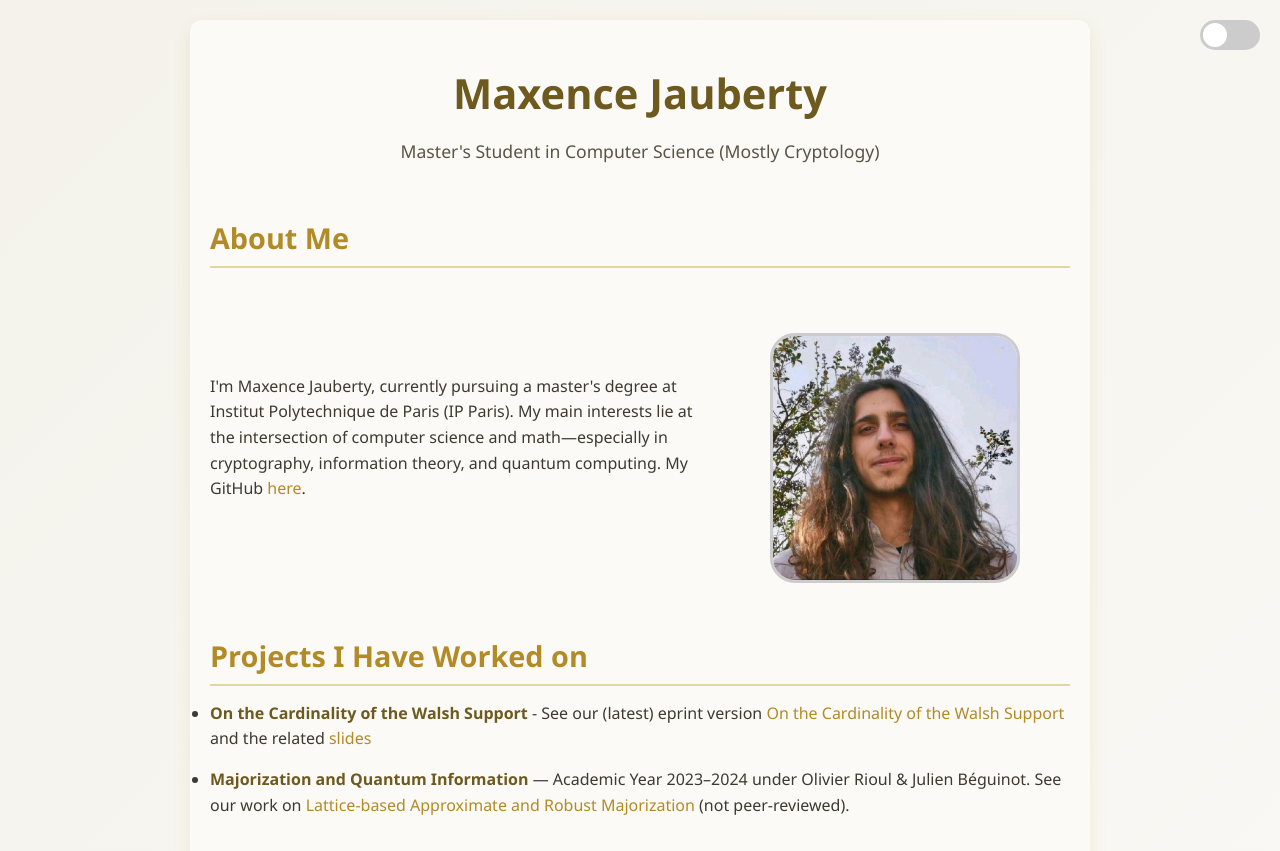
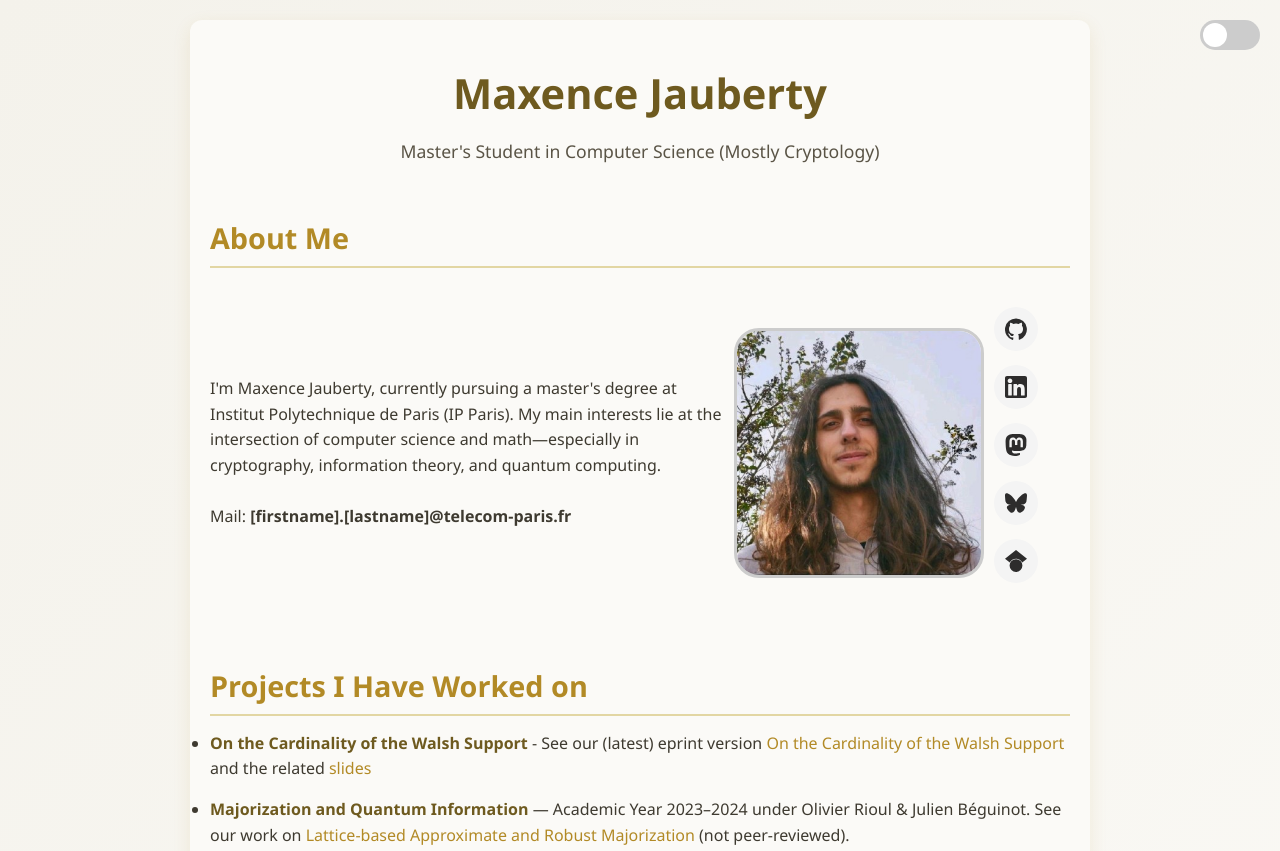
Before and after one commit to MJauberty/mjauberty.github.io, a plain HTML site: page index.html in a window 1280 px wide. Shown: the top 851 px of the page. Drawn offline with Linux system fonts and the light colour scheme.

Commit message:
réseaux

```diff
--- a/css/styles.css
+++ b/css/styles.css
@@ -181,8 +181,10 @@ body.dark-mode .theme-toggle .circle {
   object-fit: cover;
   flex-shrink: 0;
   border: 3px solid #ccc;
-  margin: 50px;
-  margin-bottom: 10px;
+  margin: 0px;
+  margin-left: 10px;
+  margin-right: 10px;
+  margin-bottom: 0px;
 }
 
 @media (max-width: 600px) {
@@ -191,3 +193,50 @@ body.dark-mode .theme-toggle .circle {
     text-align: center;
   }
 }
+
+.social-links {
+  margin: 24px 0 8px;
+  display: flex;
+  flex-wrap: wrap;
+  gap: 14px;
+  align-items: center;
+}
+
+.social-links a {
+  --size: 44px;
+  display: inline-flex;
+  justify-content: center;
+  align-items: center;
+  width: var(--size);
+  height: var(--size);
+  border-radius: 50%;
+  background: #f4f4f4;
+  text-decoration: none;
+  box-shadow: 0 0 0 0 rgba(0,0,0,.08);
+  transition: transform .18s ease, box-shadow .18s ease, background .18s ease, opacity .18s ease;
+  opacity: .95;
+}
+
+.social-links a:hover {
+  transform: translateY(-2px);
+  box-shadow: 0 6px 20px rgba(0,0,0,.08);
+  background: #111;
+  opacity: 1;
+}
+
+.social-links svg {
+  width: 22px;
+  height: 22px;
+  fill: currentColor;
+  color: #222;
+}
+.social-links a:hover svg {
+  color: #fff;
+}
+
+@media (prefers-color-scheme: dark) {
+  .social-links a { background: #1f1f1f; }
+  .social-links svg { color: #ddd; }
+  .social-links a:hover { background: #fff; }
+  .social-links a:hover svg { color: #000; }
+}
--- a/index.html
+++ b/index.html
@@ -9,6 +9,7 @@
 </head>
 
 
+
 <body>
   <div class="container">
       <div class="theme-toggle" id="toggle-theme">
@@ -17,22 +18,63 @@
     <header>
 
       <h1>Maxence Jauberty</h1>
+
       <p>Master's Student in Computer Science (Mostly Cryptology)</p>
+
     </header>
 
+
     <section id="about">
-      <h2>About Me</h2>
+      <h2>About Me </h2>
+
     <div class="about-wrapper">
 
     <p>
       I'm Maxence Jauberty, currently pursuing a master's degree at Institut Polytechnique de Paris (IP Paris).
       My main interests lie at the intersection of computer science and math—especially in cryptography,
       information theory, and quantum computing.
-      My GitHub <a href="https://github.com/MJauberty">here</a>.
+
+      <br>
+      <br>
+      Mail: <strong>[firstname].[lastname]@telecom-paris.fr</strong>
 
     </p>
+
     <img src="img/photo.jpeg" alt="Moi" class="about-photo">
+        <section id="social" class="social-links" aria-label="Réseaux sociaux">
+
+  <a href="https://github.com/MJauberty" target="_blank" rel="me noopener" aria-label="GitHub" title="GitHub">
+    <svg viewBox="0 0 24 24" aria-hidden="true"><path d="M12 .5a12 12 0 0 0-3.79 23.39c.6.11.82-.26.82-.58v-2.16c-3.34.73-4.04-1.61-4.04-1.61-.55-1.41-1.34-1.79-1.34-1.79-1.09-.75.08-.74.08-.74 1.2.09 1.83 1.23 1.83 1.23 1.07 1.83 2.8 1.3 3.48.99.11-.78.42-1.3.76-1.6-2.66-.3-5.46-1.33-5.46-5.93 0-1.31.47-2.38 1.23-3.22-.13-.3-.54-1.52.12-3.17 0 0 1.01-.32 3.3 1.23a11.45 11.45 0 0 1 6.01 0c2.3-1.55 3.31-1.23 3.31-1.23.66 1.65.25 2.87.12 3.17.77.84 1.23 1.91 1.23 3.22 0 4.61-2.8 5.62-5.47 5.92.43.38.81 1.12.81 2.27v3.36c0 .32.21.7.83.58A12 12 0 0 0 12 .5Z"/></svg>
+  </a>
+
+  <a href="https://www.linkedin.com/in/maxence-jauberty-2b58371b5/" target="_blank" rel="me noopener" aria-label="LinkedIn" title="LinkedIn">
+  <svg height="800px" width="800px" version="1.1" id="Layer_1" xmlns="http://www.w3.org/2000/svg" xmlns:xlink="http://www.w3.org/1999/xlink"
+	 viewBox="0 0 382 382" xml:space="preserve">
+<path  d="M347.445,0H34.555C15.471,0,0,15.471,0,34.555v312.889C0,366.529,15.471,382,34.555,382h312.889
+	C366.529,382,382,366.529,382,347.444V34.555C382,15.471,366.529,0,347.445,0z M118.207,329.844c0,5.554-4.502,10.056-10.056,10.056
+	H65.345c-5.554,0-10.056-4.502-10.056-10.056V150.403c0-5.554,4.502-10.056,10.056-10.056h42.806
+	c5.554,0,10.056,4.502,10.056,10.056V329.844z M86.748,123.432c-22.459,0-40.666-18.207-40.666-40.666S64.289,42.1,86.748,42.1
+	s40.666,18.207,40.666,40.666S109.208,123.432,86.748,123.432z M341.91,330.654c0,5.106-4.14,9.246-9.246,9.246H286.73
+	c-5.106,0-9.246-4.14-9.246-9.246v-84.168c0-12.556,3.683-55.021-32.813-55.021c-28.309,0-34.051,29.066-35.204,42.11v97.079
+	c0,5.106-4.139,9.246-9.246,9.246h-44.426c-5.106,0-9.246-4.14-9.246-9.246V149.593c0-5.106,4.14-9.246,9.246-9.246h44.426
+	c5.106,0,9.246,4.14,9.246,9.246v15.655c10.497-15.753,26.097-27.912,59.312-27.912c73.552,0,73.131,68.716,73.131,106.472
+	L341.91,330.654L341.91,330.654z"/>
+</svg>
+  </a>
+
+  <a href="https://mastodon.social/@Mjauberty" target="_blank" rel="me noopener" aria-label="Mastodon" title="Mastodon">
+<svg role="img" viewBox="0 0 24 24" xmlns="http://www.w3.org/2000/svg"><title>Mastodon</title><path d="M23.268 5.313c-.35-2.578-2.617-4.61-5.304-5.004C17.51.242 15.792 0 11.813 0h-.03c-3.98 0-4.835.242-5.288.309C3.882.692 1.496 2.518.917 5.127.64 6.412.61 7.837.661 9.143c.074 1.874.088 3.745.26 5.611.118 1.24.325 2.47.62 3.68.55 2.237 2.777 4.098 4.96 4.857 2.336.792 4.849.923 7.256.38.265-.061.527-.132.786-.213.585-.184 1.27-.39 1.774-.753a.057.057 0 0 0 .023-.043v-1.809a.052.052 0 0 0-.02-.041.053.053 0 0 0-.046-.01 20.282 20.282 0 0 1-4.709.545c-2.73 0-3.463-1.284-3.674-1.818a5.593 5.593 0 0 1-.319-1.433.053.053 0 0 1 .066-.054c1.517.363 3.072.546 4.632.546.376 0 .75 0 1.125-.01 1.57-.044 3.224-.124 4.768-.422.038-.008.077-.015.11-.024 2.435-.464 4.753-1.92 4.989-5.604.008-.145.03-1.52.03-1.67.002-.512.167-3.63-.024-5.545zm-3.748 9.195h-2.561V8.29c0-1.309-.55-1.976-1.67-1.976-1.23 0-1.846.79-1.846 2.35v3.403h-2.546V8.663c0-1.56-.617-2.35-1.848-2.35-1.112 0-1.668.668-1.67 1.977v6.218H4.822V8.102c0-1.31.337-2.35 1.011-3.12.696-.77 1.608-1.164 2.74-1.164 1.311 0 2.302.5 2.962 1.498l.638 1.06.638-1.06c.66-.999 1.65-1.498 2.96-1.498 1.13 0 2.043.395 2.74 1.164.675.77 1.012 1.81 1.012 3.12z"/></svg>  </a>
+
+  <a href="https://bsky.app/profile/mjauberty.bsky.social" target="_blank" rel="me noopener" aria-label="Bluesky" title="Bluesky">
+<svg role="img" viewBox="0 0 24 24" xmlns="http://www.w3.org/2000/svg"><title>Bluesky</title><path d="M12 10.8c-1.087-2.114-4.046-6.053-6.798-7.995C2.566.944 1.561 1.266.902 1.565.139 1.908 0 3.08 0 3.768c0 .69.378 5.65.624 6.479.815 2.736 3.713 3.66 6.383 3.364.136-.02.275-.039.415-.056-.138.022-.276.04-.415.056-3.912.58-7.387 2.005-2.83 7.078 5.013 5.19 6.87-1.113 7.823-4.308.953 3.195 2.05 9.271 7.733 4.308 4.267-4.308 1.172-6.498-2.74-7.078a8.741 8.741 0 0 1-.415-.056c.14.017.279.036.415.056 2.67.297 5.568-.628 6.383-3.364.246-.828.624-5.79.624-6.478 0-.69-.139-1.861-.902-2.206-.659-.298-1.664-.62-4.3 1.24C16.046 4.748 13.087 8.687 12 10.8Z"/></svg>  </a>
+
+  <a href="https://scholar.google.com/citations?user=_sN_ORMAAAAJ&hl" target="_blank" rel="me noopener" aria-label="Google Scholar" title="Google Scholar">
+
+<svg role="img" viewBox="0 0 24 24" xmlns="http://www.w3.org/2000/svg"><title>Google Scholar</title><path d="M5.242 13.769L0 9.5 12 0l12 9.5-5.242 4.269C17.548 11.249 14.978 9.5 12 9.5c-2.977 0-5.548 1.748-6.758 4.269zM12 10a7 7 0 1 0 0 14 7 7 0 0 0 0-14z"/></svg>  </a>
+
+</section>
   </div>
+
 
     </section>
 
```
